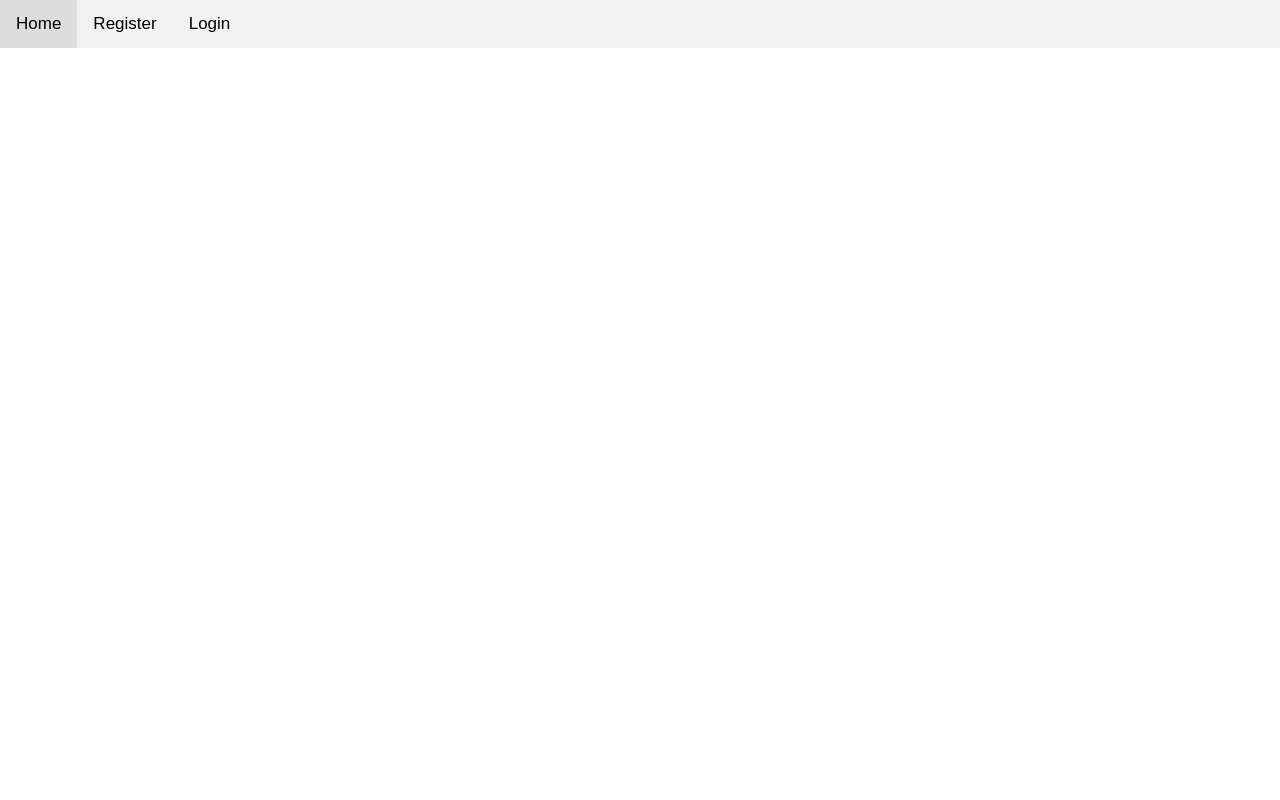
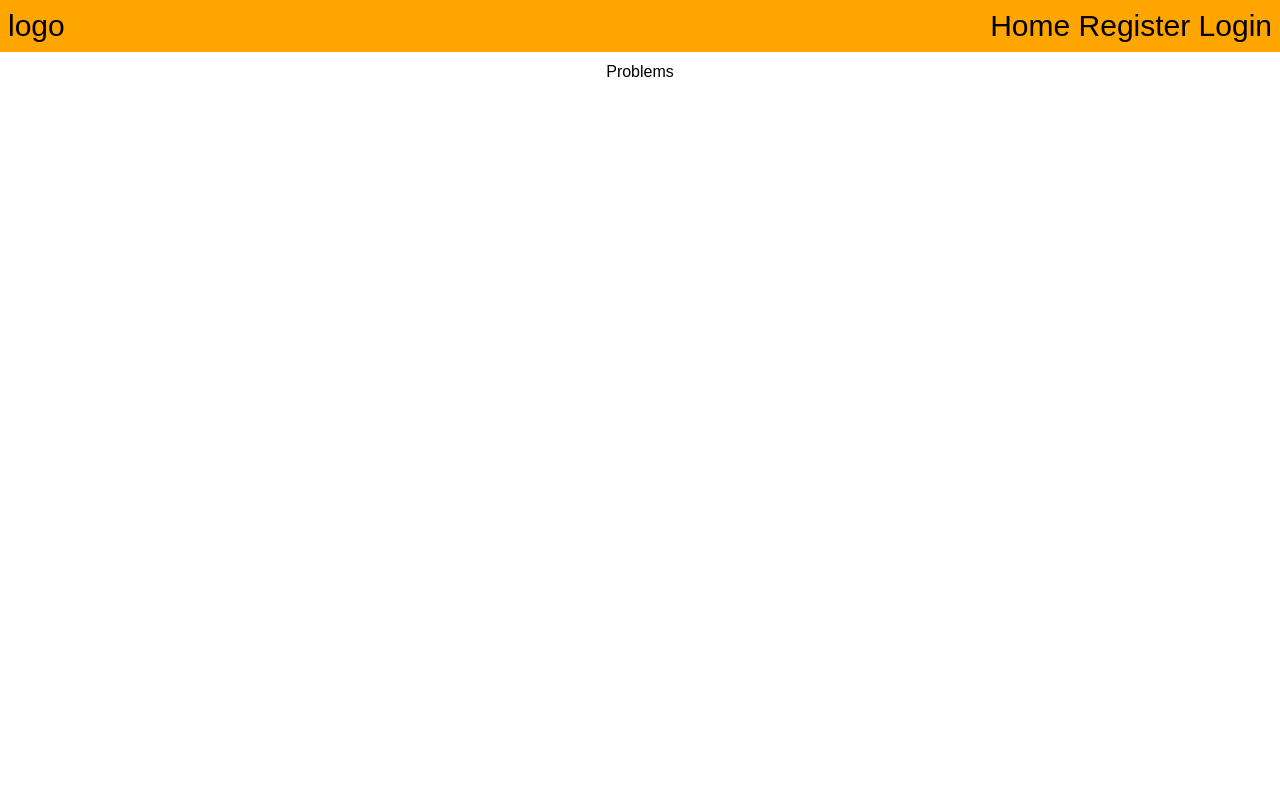
Before and after one commit to ayush1289/online-judge, a Django app: page / in a window 1280 px wide. Run offline with Django 4.2, Linux system fonts and the light colour scheme; data that the repository does not hold is empty; some libraries are stand-ins or nearby versions.

Commit message:
corrected the pythion comiler but it will be good for java

```diff
--- a/home/views.py
+++ b/home/views.py
@@ -35,9 +35,17 @@ def verdict(request,problem_id):
         flag = 1
         j = 0
         idx = 0
+        # result = run_code(BASEDIR+'OJ/waste',language,str(i.tc_input),problem_id)
         for i in tc:
             j+=1
-            result = run_code(BASEDIR+'OJ/waste',language,str(i.tc_input))
+            with open(path,'w') as f:
+                f.write(code)
+            oldpath = os.path.join(BASEDIR+'OJ/waste/',f'{question.problem_id}.txt')
+            newpath = os.path.join(BASEDIR+'OJ/waste/',f'{question.problem_id}.{language}')
+            os.rename(oldpath,newpath)
+            compile_code(newpath,language)
+            result = run_code(BASEDIR+'OJ/waste',language,str(i.tc_input).replace(" ","\n"),problem_id)
+            result=result.replace("\n","").replace(" ","")
             print(result)
             print(i.tc_output)
 
--- a/templates/index.html
+++ b/templates/index.html
@@ -1,30 +1,19 @@
 <!DOCTYPE html>
 <html>
+
 <head>
   <title>Home</title>
+  <script src="https://cdn.tailwindcss.com"></script>
   <style>
     body {
       font-family: Arial, sans-serif;
       margin: 0;
       padding: 0;
-    }
-
-    .navbar {
-      background-color: #f1f1f1;
-      overflow: hidden;
-    }
-
-    .navbar a {
-      justify-content: center;
-      float: left;
-      color: black;
-      padding: 14px 16px;
-      text-decoration: none;
-      font-size: 17px;
+      height: 100vh;
     }
 
     .navbar a:hover {
-      background-color: #ddd;
+      color: #ddd;
     }
 
     .question-list {
@@ -46,8 +35,11 @@
     }
   </style>
 </head>
+
 <body>
-    <div class="navbar">
+  <div class="navbar bg-[#ffa500] w-full p-2 flex justify-between text-3xl">
+    <div>logo</div>
+    <div class="nav-links ">
       <a href="/">Home</a>
       {% if user.is_authenticated %}
       <a href="#">{{ user.username }}</a>
@@ -59,6 +51,10 @@
       <a href="/account/login">Login</a>
       {% endif %}
     </div>
+  </div>
+
+  <div class="flex justify-center py-2">Problems</div>
+  <div class="flex justify-center w-full h-1/2 items-center">
     <div>
       <ul class="question-list">
         {% for q in questions %}
@@ -66,5 +62,7 @@
         {% endfor %}
       </ul>
     </div>
+  </div>
 </body>
+
 </html>
```
Also changed, not shown: OJ/compiler.py (+12 -3 lines). Lines whose indentation alone changed are shown as unchanged.
